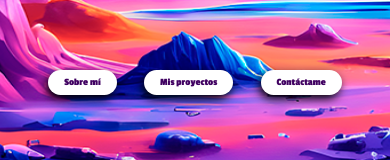
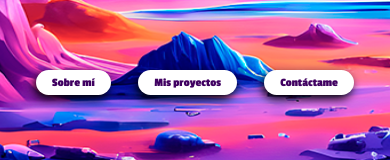
Before and after one commit to mauro-rojas/portfolio, a React (Vite) app: page /#/ in a window 390 px wide. Shown: the part 599-759 px from the top of the page. Built offline with nearby package versions, Linux system fonts and the light colour scheme.

Commit message:
style change

```diff
--- a/src/pages/homePage/styles/presentation.module.scss
+++ b/src/pages/homePage/styles/presentation.module.scss
@@ -101,7 +101,7 @@
     }
 
     .presentationText{
-        height: 73dvh;
+        height: 73vh;
         width: 100dvw;
         margin-left: 0;
         h1{
@@ -115,7 +115,8 @@
     .buttonsContainer{
         button{
             height: auto;
-            font-size: clamp(10px, 2.5vw, 30px);
+            font-size: clamp(10px, 3vw, 30px);
+
 
         }
     }
```
